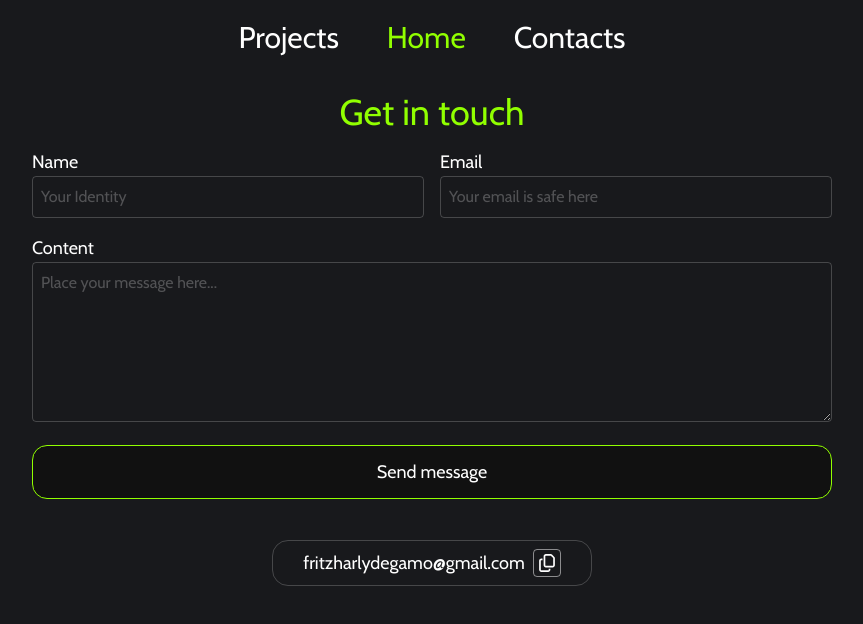
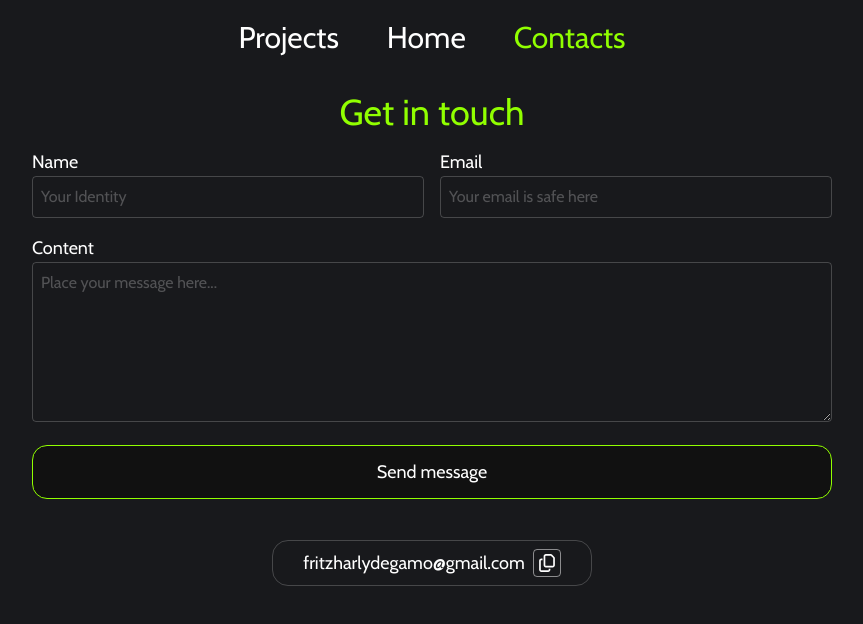
Before and after one commit to Frehitzz/my-portfolio, a React (Vite) app: page /contact in a window 1280 px wide. Shown: the top 624 px of the page, without its empty margins (208-1071 px from the left). Built offline with nearby package versions, Linux system fonts and the light colour scheme.

Commit message:
fix: both top and bottom nav are syncing, used a useLocation and pathname function to synchronized them having both a color when clicked

```diff
--- a/src/components/FloatNavbar.jsx
+++ b/src/components/FloatNavbar.jsx
@@ -1,9 +1,14 @@
 import { useEffect, useState } from "react";
+import { NavLink, useLocation } from "react-router-dom";
 function FloatNavbar() {
   // Handle scroll
   const [show, setShow] = useState(false);
-  // For clicked nav item
-  const [active, setActive] = useState("Home");
+  const location = useLocation();
+  const navItems = [
+    { name: "Projects", link: "/projects" },
+    { name: "Home", link: "/home" },
+    { name: "Contact", link: "/contact" },
+  ];
 
   useEffect(() => {
     const handleScroll = () => {
@@ -15,9 +20,6 @@ function FloatNavbar() {
     // removing the added enet listener for when the developer remove the navbar theres no memory leak
     return () => window.removeEventListener("scroll", handleScroll);
   }, []);
-
-  // items for floating navbar
-  const navItems = ["Projects", "Home", "Contact"];
 
   return (
     // if user been scrolled greater than 200px then display the nav
@@ -39,12 +41,13 @@ function FloatNavbar() {
             ) => (
               <li
                 className={`text-lg md:text-2xl cursor-pointer ${
-                  active === item ? "text-[#91ff00] font-bold" : ""
+                  location.pathname === item.link
+                    ? "text-[#91ff00] font-bold"
+                    : ""
                 }`}
                 key={item}
-                onClick={() => setActive(item)} // if the user click the item it put the item on setActive
               >
-                {item}
+                <NavLink to={item.link}>{item.name}</NavLink>
               </li>
             )
           )}
--- a/src/components/Navbar.jsx
+++ b/src/components/Navbar.jsx
@@ -1,8 +1,7 @@
 import { useState } from "react";
-import { NavLink } from "react-router-dom";
+import { NavLink, useLocation } from "react-router-dom";
 function Navbar() {
-  const [active, setActive] = useState("Home");
-
+  const location = useLocation();
   const navItems = [
     { name: "Projects", link: "/projects" },
     { name: "Home", link: "/home" },
@@ -15,8 +14,9 @@ function Navbar() {
         {navItems.map((item) => (
           <li
             key={item.name}
-            className={` ${active === item.name ? "text-[#91ff00]" : ""}`}
-            onClick={() => setActive(item.name)}
+            className={` ${
+              location.pathname === item.link ? "text-[#91ff00]" : ""
+            }`}
           >
             <NavLink to={item.link}>{item.name}</NavLink>
           </li>
```
